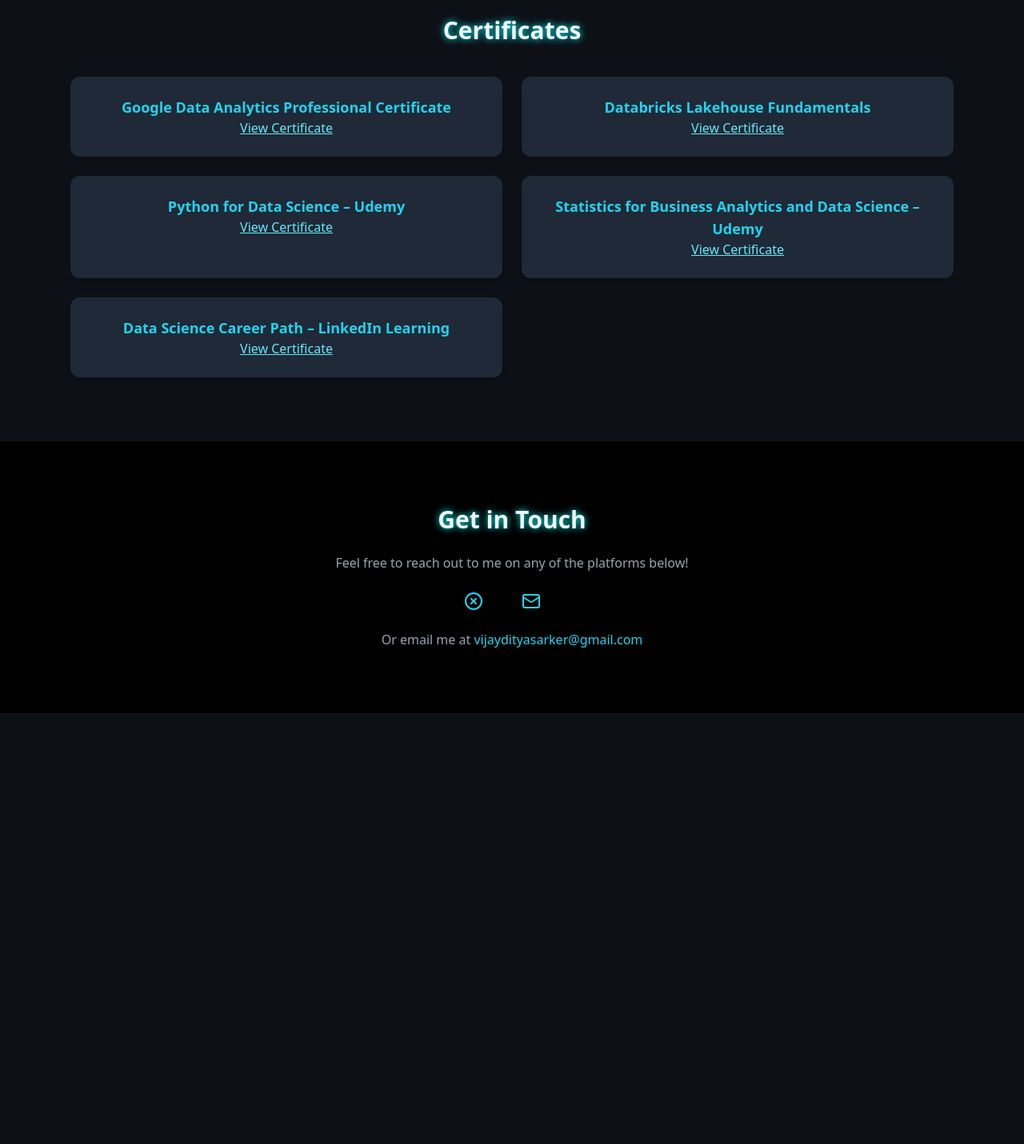
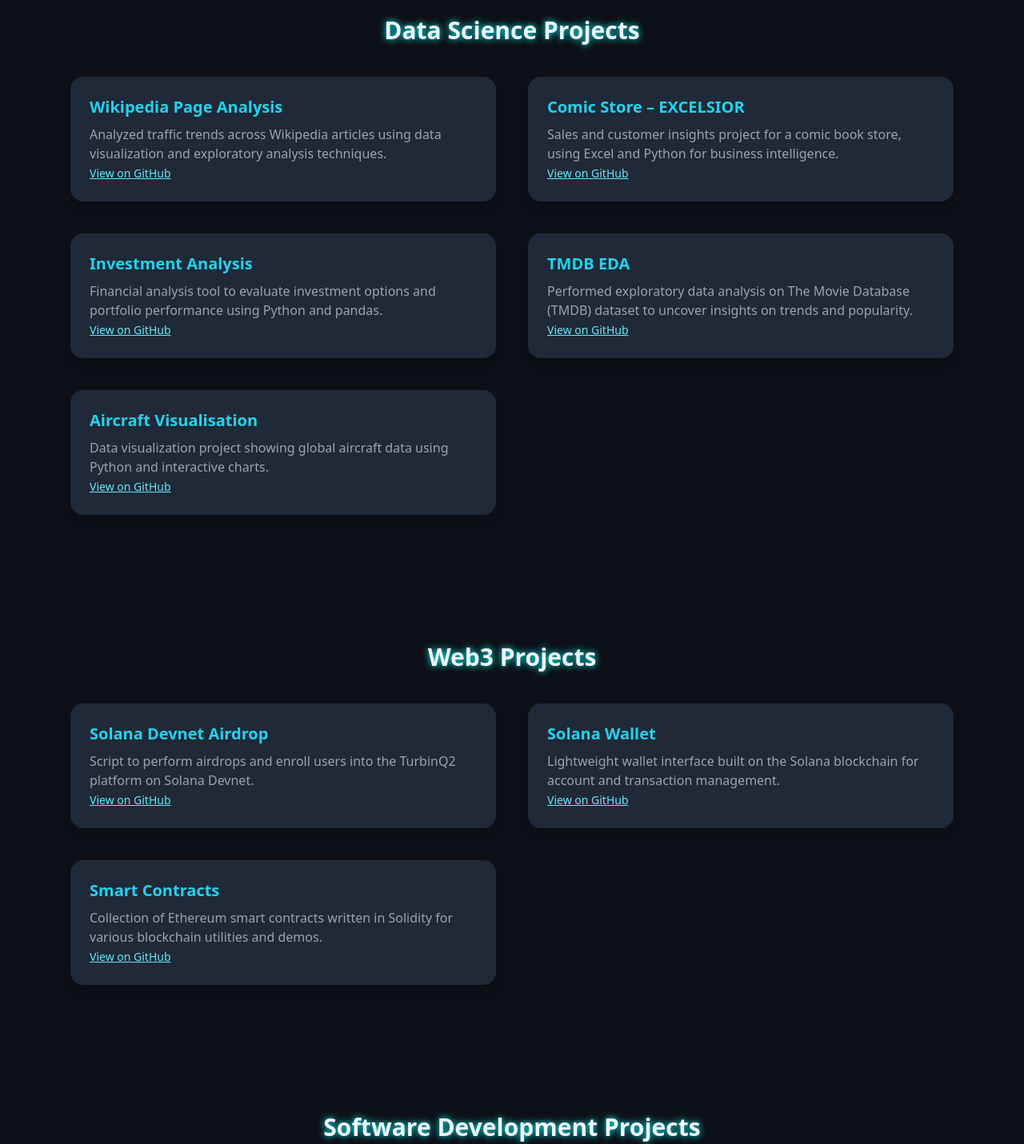
Before and after one commit to VijaydityaSarker/VijaydityaSarker.github.io, a plain HTML site: page index.html in a window 1280 px wide. Shown: the part 1120-2551 px from the top of the page at 80% size. Before the commit the page ends 2012 px from the top, so only its background shows below. Drawn offline with nearby package versions, Linux system fonts and the light colour scheme.

Commit message:
missing project addition

```diff
--- a/index.html
+++ b/index.html
@@ -38,6 +38,82 @@
     <p class="text-gray-300">
       I'm a data scientist passionate about the intersection of AI and blockchain. I love turning complex data into clear, actionable insights, and building solutions that matter. Always learning, always building.
     </p>
+  </section>
+
+   <!-- Data Science Projects -->
+  <section class="px-6 py-20 max-w-6xl mx-auto" id="data-science">
+    <h2 class="text-3xl font-bold mb-10 glow-text text-center">Data Science Projects</h2>
+    <div class="grid md:grid-cols-2 gap-10">
+      <div class="bg-gray-800 rounded-2xl p-6 shadow-lg">
+        <h3 class="text-xl font-semibold text-cyan-400">Wikipedia Page Analysis</h3>
+        <p class="text-gray-400 mt-2">Analyzed traffic trends across Wikipedia articles using data visualization and exploratory analysis techniques.</p>
+        <a href="https://github.com/VijaydityaSarker/Wikipedia-Page-Analysis" class="text-sm text-cyan-300 underline">View on GitHub</a>
+      </div>
+      <div class="bg-gray-800 rounded-2xl p-6 shadow-lg">
+        <h3 class="text-xl font-semibold text-cyan-400">Comic Store – EXCELSIOR</h3>
+        <p class="text-gray-400 mt-2">Sales and customer insights project for a comic book store, using Excel and Python for business intelligence.</p>
+        <a href="https://github.com/VijaydityaSarker/Comic-Store--EXCELSIOR" class="text-sm text-cyan-300 underline">View on GitHub</a>
+      </div>
+      <div class="bg-gray-800 rounded-2xl p-6 shadow-lg">
+        <h3 class="text-xl font-semibold text-cyan-400">Investment Analysis</h3>
+        <p class="text-gray-400 mt-2">Financial analysis tool to evaluate investment options and portfolio performance using Python and pandas.</p>
+        <a href="https://github.com/VijaydityaSarker/Investment-Analysis" class="text-sm text-cyan-300 underline">View on GitHub</a>
+      </div>
+      <div class="bg-gray-800 rounded-2xl p-6 shadow-lg">
+        <h3 class="text-xl font-semibold text-cyan-400">TMDB EDA</h3>
+        <p class="text-gray-400 mt-2">Performed exploratory data analysis on The Movie Database (TMDB) dataset to uncover insights on trends and popularity.</p>
+        <a href="http://github.com/VijaydityaSarker/TMDB-EDA" class="text-sm text-cyan-300 underline">View on GitHub</a>
+      </div>
+      <div class="bg-gray-800 rounded-2xl p-6 shadow-lg">
+        <h3 class="text-xl font-semibold text-cyan-400">Aircraft Visualisation</h3>
+        <p class="text-gray-400 mt-2">Data visualization project showing global aircraft data using Python and interactive charts.</p>
+        <a href="https://github.com/VijaydityaSarker/Aircraft-Visualisational" class="text-sm text-cyan-300 underline">View on GitHub</a>
+      </div>
+    </div>
+  </section>
+
+  <!-- Web3 Projects -->
+  <section class="px-6 py-20 max-w-6xl mx-auto" id="web3">
+    <h2 class="text-3xl font-bold mb-10 glow-text text-center">Web3 Projects</h2>
+    <div class="grid md:grid-cols-2 gap-10">
+      <div class="bg-gray-800 rounded-2xl p-6 shadow-lg">
+        <h3 class="text-xl font-semibold text-cyan-400">Solana Devnet Airdrop</h3>
+        <p class="text-gray-400 mt-2">Script to perform airdrops and enroll users into the TurbinQ2 platform on Solana Devnet.</p>
+        <a href="http://github.com/VijaydityaSarker/Solana_Devnet_Airdrop_and_Enrollment_to_turbinQ2" class="text-sm text-cyan-300 underline">View on GitHub</a>
+      </div>
+      <div class="bg-gray-800 rounded-2xl p-6 shadow-lg">
+        <h3 class="text-xl font-semibold text-cyan-400">Solana Wallet</h3>
+        <p class="text-gray-400 mt-2">Lightweight wallet interface built on the Solana blockchain for account and transaction management.</p>
+        <a href="https://github.com/VijaydityaSarker/solana_wallet" class="text-sm text-cyan-300 underline">View on GitHub</a>
+      </div>
+      <div class="bg-gray-800 rounded-2xl p-6 shadow-lg">
+        <h3 class="text-xl font-semibold text-cyan-400">Smart Contracts</h3>
+        <p class="text-gray-400 mt-2">Collection of Ethereum smart contracts written in Solidity for various blockchain utilities and demos.</p>
+        <a href="https://github.com/VijaydityaSarker/SmartContracts" class="text-sm text-cyan-300 underline">View on GitHub</a>
+      </div>
+    </div>
+  </section>
+
+  <!-- Software Development Projects -->
+  <section class="px-6 py-20 max-w-6xl mx-auto" id="software-dev">
+    <h2 class="text-3xl font-bold mb-10 glow-text text-center">Software Development Projects</h2>
+    <div class="grid md:grid-cols-2 gap-10">
+      <div class="bg-gray-800 rounded-2xl p-6 shadow-lg">
+        <h3 class="text-xl font-semibold text-cyan-400">To-Do List App</h3>
+        <p class="text-gray-400 mt-2">Simple and effective task management application built using HTML, CSS, and JavaScript.</p>
+        <a href="https://github.com/VijaydityaSarker/To_do_list-app" class="text-sm text-cyan-300 underline">View on GitHub</a>
+      </div>
+      <div class="bg-gray-800 rounded-2xl p-6 shadow-lg">
+        <h3 class="text-xl font-semibold text-cyan-400">Cryptocurrency Exchange App</h3>
+        <p class="text-gray-400 mt-2">A front-end simulation of a crypto trading interface with real-time price data and exchange UI.</p>
+        <a href="https://github.com/VijaydityaSarker/Cryptocurrency-exchange-app" class="text-sm text-cyan-300 underline">View on GitHub</a>
+      </div>
+      <div class="bg-gray-800 rounded-2xl p-6 shadow-lg">
+        <h3 class="text-xl font-semibold text-cyan-400">Weather App</h3>
+        <p class="text-gray-400 mt-2">A weather application that fetches and displays current weather data using a public API and responsive UI.</p>
+        <a href="https://github.com/VijaydityaSarker/Weather-app" class="text-sm text-cyan-300 underline">View on GitHub</a>
+      </div>
+    </div>
   </section>
 
   <!-- Certificates Section -->
```
